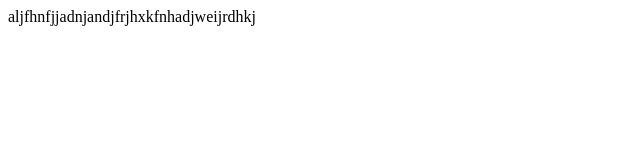
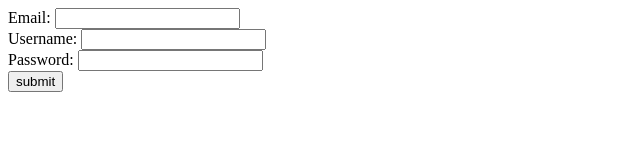
Before and after one commit to Sabai-Solution/lab1-javascript-basic-cimplesid, a plain HTML site: page index.html in a window 1280 px wide. Shown: the whole page, without its empty margins (0-640 px from the left). Drawn offline with Linux system fonts and the light colour scheme.

Commit message:
hello world

```diff
--- a/index.html
+++ b/index.html
@@ -1,14 +1,22 @@
 <!DOCTYPE html>
 <html lang="en">
-  <head>
-    <title>Document</title>
-    <script>
-      function fun() {
-        alert("hello world");
-      }
-    </script>
-  </head>
-  <body onload="fun()">
-    aljfhnfjjadnjandjfrjhxkfnhadjweijrdhkj
-  </body>
+
+<head>
+  <title>Document</title>
+  <script src="script.js" type="text/javascript"></script>
+
+</head>
+
+<body>
+  <form action="">
+    Email:
+    <input type="email" name="Email" id="txtEmail" /> <br>
+    Username:
+    <input type="text" name="Username" id="txtUsername" /> <br>
+    Password:
+    <input type="password" name="password" id="txtPassword" /> <br>
+    <input type="submit" name="submit" value="submit" onclick="validateEmptyValues()" />
+  </form>
+</body>
+
 </html>
--- /dev/null
+++ b/script.js
@@ -0,0 +1,33 @@
+function validateEmptyValues() {
+
+    var txtEmail = document.getElementById("txtEmail");
+    var txtUsername = document.getElementById("txtUsername");
+    var txtPassword = document.getElementById("txtPassword");
+
+    var appendError = "";
+    if (txtEmail = "") {
+        appendError = "email";
+
+    }
+    if (txtUsername = "") {
+        if (appendError != "") {
+            appendError = appendError + "and";
+        }
+        appendError = appendError + "Username";
+
+    }
+    if (txtPassword = "") {
+        if (appendError != "") {
+            appendError = appendError + "and";
+        }
+        appendError = appendError + "password";
+
+    }
+    if (appendError != "") {
+        appendError = appendError + "cannot be empty";
+        alert(appendError);
+        return false;
+    } else {
+        return true;
+    }
+}
```
